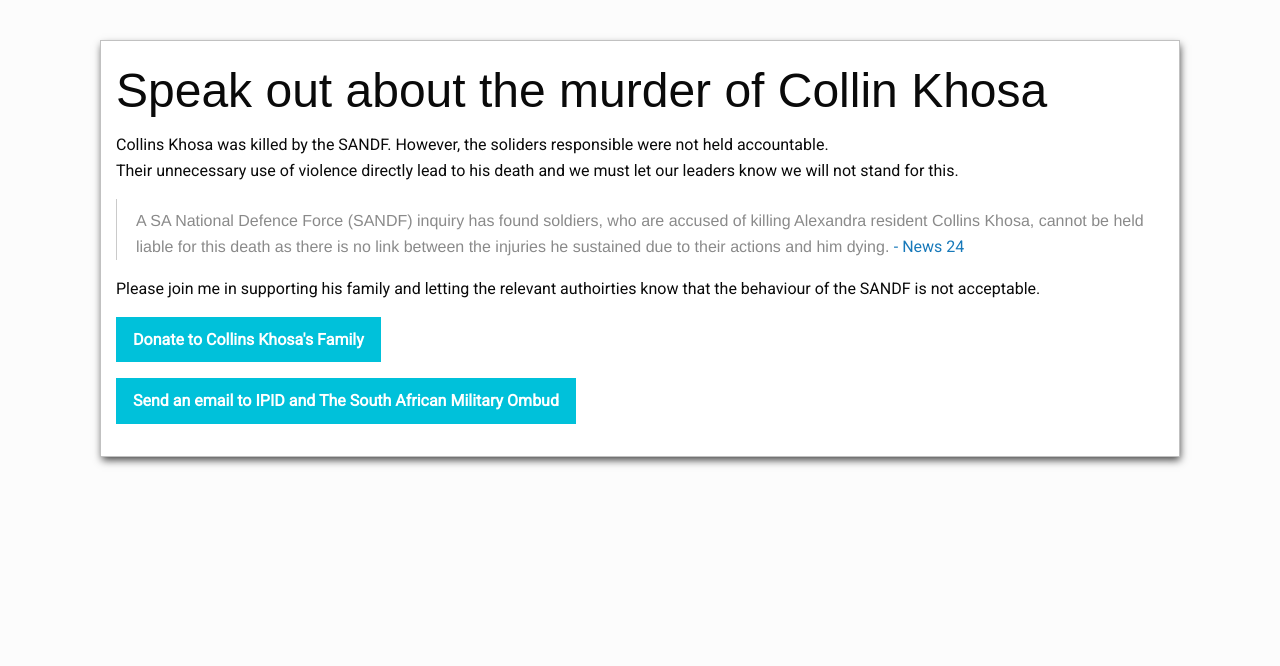
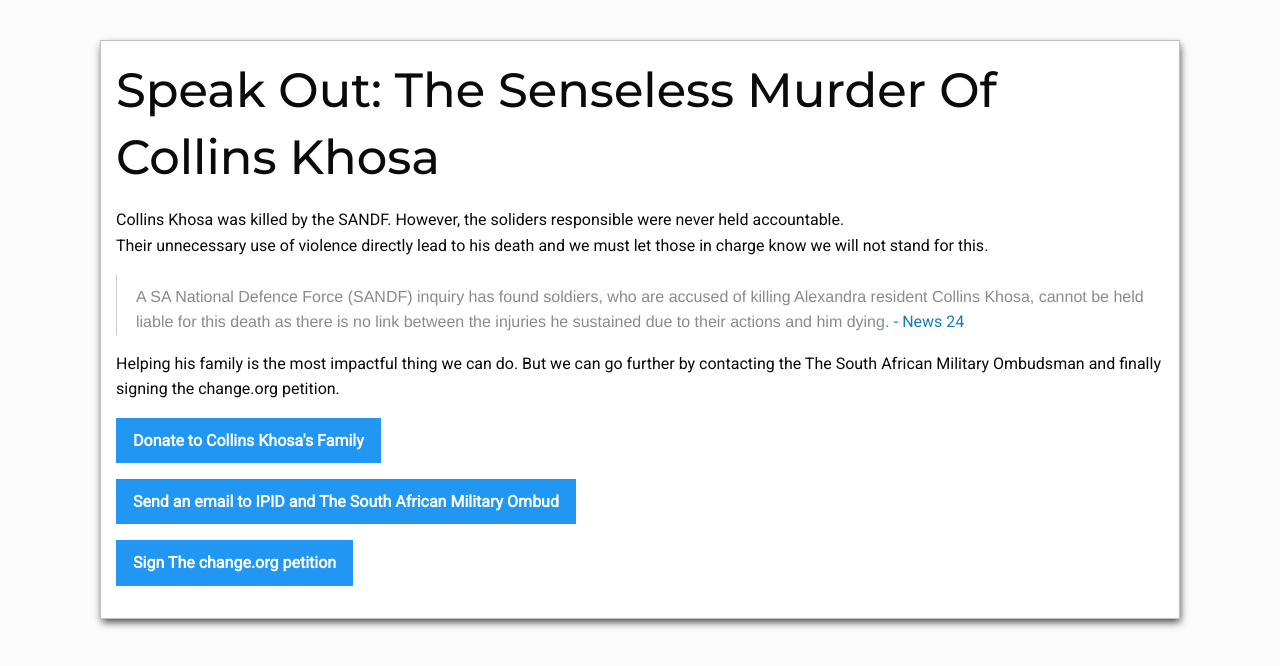
Before and after one commit to collinskhosa/ckhosa, a plain HTML site: page index.html in a window 1280 px wide. Drawn offline with nearby package versions, Linux system fonts and the light colour scheme.

Commit message:
Update index.html

```diff
--- a/index.html
+++ b/index.html
@@ -3,10 +3,11 @@
 <head>
     <meta charset="UTF-8">
     <meta name="viewport" content="width=device-width, initial-scale=1.0">
-    <title>Lets do something</title>
+    <title>Justice for Collins Khosa</title>
     <link rel="stylesheet" href="https://cdn.jsdelivr.net/npm/foundation-sites@6.6.3/dist/css/foundation.min.css" integrity="sha256-ogmFxjqiTMnZhxCqVmcqTvjfe1Y/ec4WaRj/aQPvn+I=" crossorigin="anonymous">
     <style>
         @import url('https://fonts.googleapis.com/css2?family=Roboto&display=swap');
+        @import url('https://fonts.googleapis.com/css2?family=Lato:wght@700&family=Montserrat:wght@500&display=swap');
         body{
             padding-top: 40px;
             background-color: #f4f4f436;
@@ -19,12 +20,12 @@
             -webkit-font-smoothing: antialiased;
             text-rendering: optimizelegibility;
         }
-        ol li{
-            list-style: none;;
+        ol li, ul li{
+            list-style: none;
         }
-        ol{
-            margin-left: 0;;
-            /* margin-left: 0;; */
+        ol, ul{
+            margin-left: 0;
+            padding-left: 0;
         }
         .callout{
             -webkit-box-shadow: 1px 4px 8px -1px rgba(0, 0, 0, 0.75);
@@ -36,9 +37,25 @@
         }
         .button {
             color: white;
-            background-color: #00c1da;
+            background-color: #2196f3;
             font-size: 16px;
             font-weight: bold;
+            text-align: left;
+        }
+        .button:hover {
+            background-color: #2195f3e3;
+        }
+        .button:active {
+            background-color: #2195f3e3;
+        }
+        img{
+            width: 200px;
+            height: auto;
+        }
+        @media only screen and (max-width: 600px) {
+            h1{
+                font-size: 2em;
+            }
         }
     </style>
 </head>
@@ -46,14 +63,16 @@
     <div class="grid-container narrow">
         <div class="grid-x grid-padding-x">
             <div class="large-12 cell callout">
-                <h1>Speak out about the murder of Collin Khosa</h1>
-                <p>Collins Khosa was killed by the SANDF. However, the soliders responsible were not held accountable.<br>Their unnecessary use of violence directly lead to his death and we must let our leaders know we will not stand for this.</p>
+                <h1>Speak Out: The Senseless Murder Of Collins Khosa</h1>
+                <p></p>
+                <p>Collins Khosa was killed by the SANDF. However, the soliders responsible were never held accountable.<br>Their unnecessary use of violence directly lead to his death and we must let those in charge know we will not stand for this.</p>
                 <p><blockquote>A SA National Defence Force (SANDF) inquiry has found soldiers, who are accused of killing Alexandra resident Collins Khosa, cannot be held liable for this death as there is no link between the injuries he sustained due to their actions and him dying. <a href="https://www.news24.com/news24/southafrica/news/sandf-probe-clears-soldiers-of-killing-collins-khosa-saying-he-was-only-pushed-and-clapped-20200527"> - News 24</a></blockquote></p>
-                <p>Please join me in supporting his family and letting the relevant authoirties know that the behaviour of the SANDF is not acceptable.</p>
+                <p>Helping his family is the most impactful thing we can do. But we can go further by contacting the The South African Military Ombudsman and finally signing the change.org petition.</p>
                 <ol>
                     <li><a class="button" href="https://www.backabuddy.co.za/champion/project/collins-khosa" target="__blank">Donate to Collins Khosa's Family</a></li>
-                    <li><a class="button" href="/ckhosa/mail.html" target="__blank">Send an email to IPID and The South African Military Ombud</a></li>
-                </ul>
+                    <li><a class="button" href="./mail.html" target="__blank">Send an email to IPID and The South African Military Ombud</a></li>
+                    <li><a class="button" href="https://www.change.org/p/sandf-justice-for-collins-khosa" target="__blank">Sign The change.org petition</a></li>
+                </ol>
             </div>
         </div>
     </div>
```
